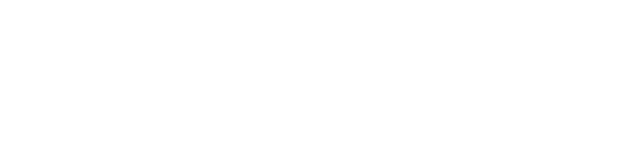
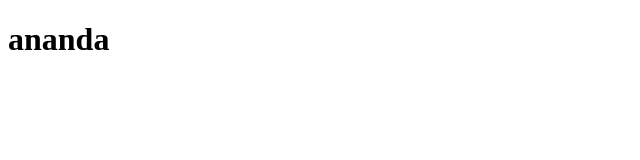
Before and after one commit to anandaraman02/html-pratice, a plain HTML site: page index.html in a window 1280 px wide. Shown: the whole page, without its empty margins (0-640 px from the left). Drawn offline with Linux system fonts and the light colour scheme.

Commit message:
add name

```diff
--- a/index.html
+++ b/index.html
@@ -6,6 +6,6 @@
     <title>Document</title>
 </head>
 <body>
-
+    <h1>ananda</h1>
 </body>
 </html>
```
